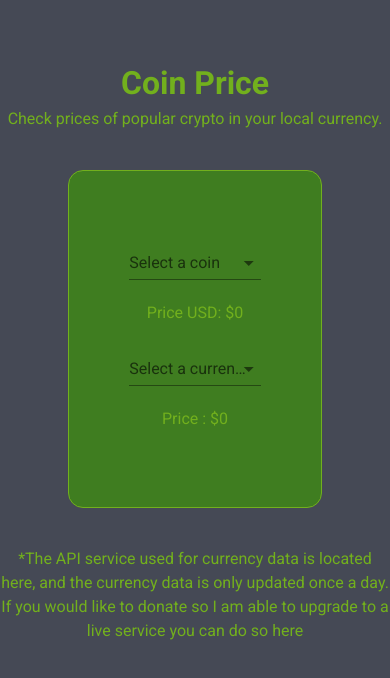
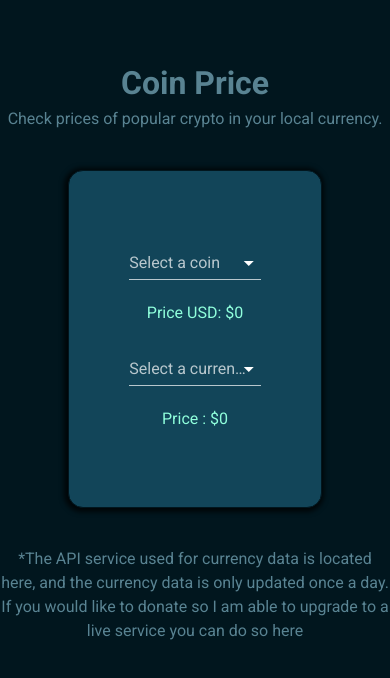
Before and after one commit to Schollar/crypto_converter, a Vue app: page / in a window 390 px wide. Shown: the top 678 px of the page. Built offline with nearby package versions, Linux system fonts and the light colour scheme; no server answers.

Commit message:
Got most colors where I am happy with, need to start styling for mobile first and finish adding/fixing content

```diff
--- a/src/App.vue
+++ b/src/App.vue
@@ -29,6 +29,6 @@ export default {
   justify-items: center;
   text-align: center;
   position: relative;
-  background-color: #454955;
+  background-color: #01161e;
 }
 </style>
--- a/src/components/CryptoConverterForm.vue
+++ b/src/components/CryptoConverterForm.vue
@@ -1,11 +1,12 @@
 <template>
   <div class="form_container">
     <form class="crypto_form">
-      <div id="text_color">
+      <div class="text_color">
         <v-select
-          item-color="orange"
-          color="orange"
+          item-color="#90ffdc"
+          color="#90ffdc"
           id="selection"
+          dark
           return-object
           :items="crypto_data"
           item-text="name"
@@ -14,7 +15,7 @@
           class="select"
         >
           <template #item="{ item }">
-            <span style="color: red">{{ item.name }}</span>
+            <span style="color: #124559">{{ item.name }}</span>
           </template></v-select
         >
       </div>
@@ -99,22 +100,18 @@ export default {
   place-items: center;
   margin-top: 10%;
   margin-bottom: 10%;
-  color: #72b01d;
+  color: #90ffdc;
 }
-#text_color >>> .v-select__selection {
-  color: yellow !important;
+.text_color >>> .v-select__selection {
+  color: #90ffdc !important;
 }
-#text_color >>> .v-list-item__content {
-  color: purple !important;
-}
-.v-list-item__content {
-  color: purple !important;
-}
+
 .crypto_form {
   padding: 60px;
-  border: 1px solid #72b01d;
-  background-color: #3f7d20;
+  border: 1px solid #01161e;
+  background-color: #124559;
   border-radius: 15px;
   width: 65%;
+  box-shadow: -1px 1px 5px 3px rgba(0, 0, 0, 0.75);
 }
 </style>
--- a/src/components/CurrencyConverterSelector.vue
+++ b/src/components/CurrencyConverterSelector.vue
@@ -1,7 +1,10 @@
 <template>
-  <div>
+  <div class="text_color">
     <v-select
       :items="currencies"
+      item-color="#90ffdc"
+      color="#90ffdc"
+      dark
       label="Select a currency"
       v-model="selected"
       class="select"
@@ -57,5 +60,14 @@ export default {
 };
 </script>
 
-<style scoped>
+<style>
+.text_color >>> .v-select__selection {
+  color: #124559 !important;
+}
+.v-list .v-list-item--active {
+  background-color: #90ffdc !important;
+}
+.v-list .v-list-item--active .v-list-item__title {
+  color: #124559 !important;
+}
 </style>
--- a/src/components/PageFooter.vue
+++ b/src/components/PageFooter.vue
@@ -19,6 +19,6 @@ export default {
 
 <style scoped>
 .footer_container {
-  color: #72b01d;
+  color: #598392;
 }
 </style>
--- a/src/components/PageHeader.vue
+++ b/src/components/PageHeader.vue
@@ -14,6 +14,6 @@ export default {
 <style lang="scss" scoped>
 .heading_container {
   margin-top: 15%;
-  color: #72b01d;
+  color: #598392;
 }
 </style>
```
